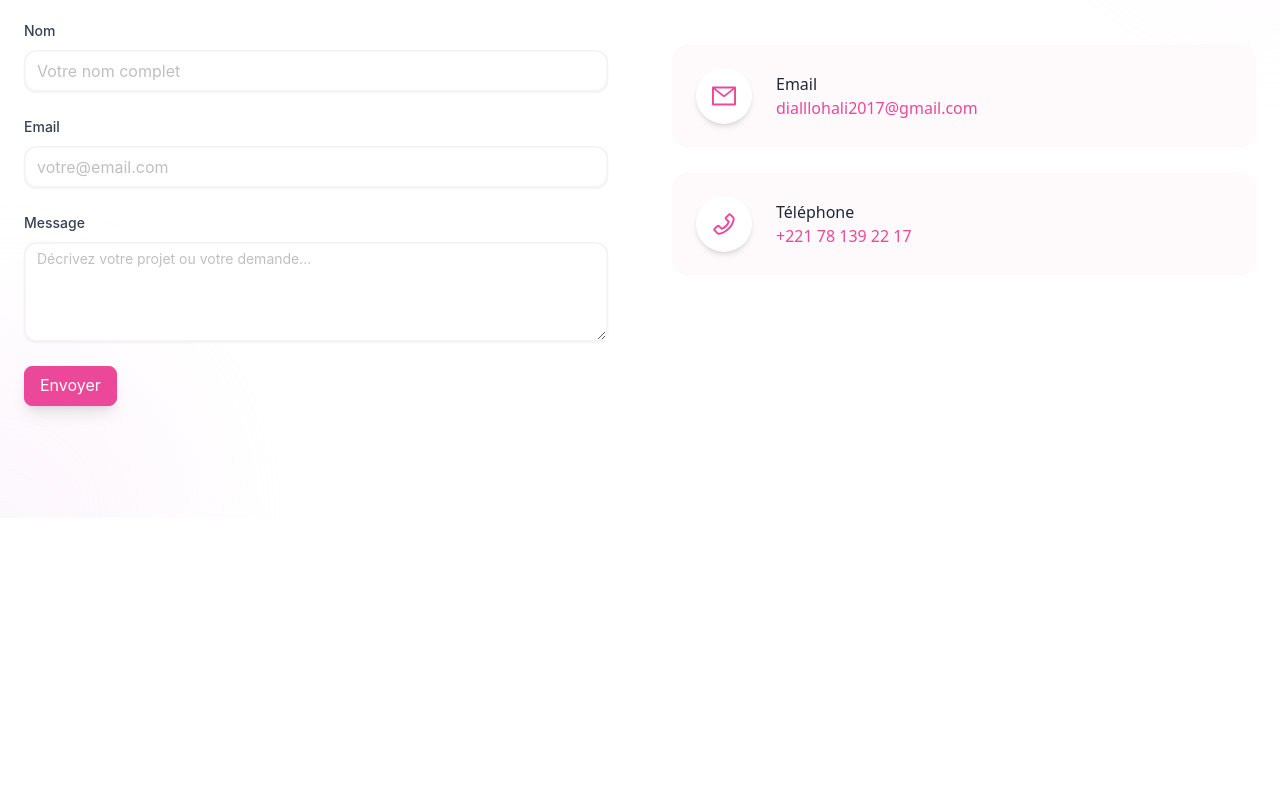
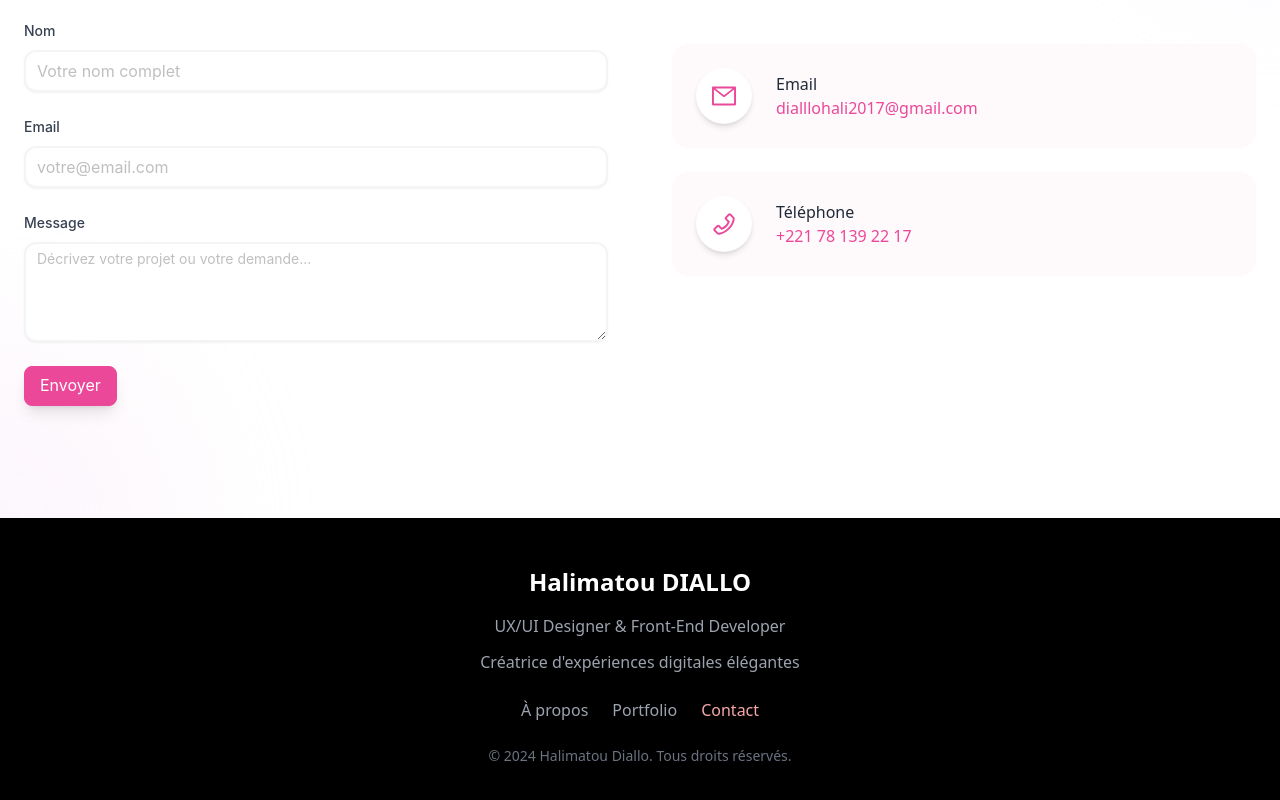
Before and after one commit to halima-cmd/Portfolio, a React (Create React App) app: page / in a window 1280 px wide. Shown: the part 3411-4211 px from the top of the page. Before the commit the page ends 3929 px from the top, so only its background shows below. Built offline with nearby package versions, Linux system fonts and the light colour scheme.

Commit message:
ajout de la section footer

```diff
--- a/src/components/Footer.js
+++ b/src/components/Footer.js
@@ -0,0 +1,99 @@
+import React, { useState, useEffect } from "react";
+
+const Footer = () => {
+  const [activeSection, setActiveSection] = useState("hero");
+
+  useEffect(() => {
+    const handleScroll = () => {
+      const sections = [
+        "hero",
+        "about",
+        "portfolio",
+        "process",
+        "testimonials",
+        "contact",
+      ];
+
+      const currentSection = sections.find((section) => {
+        const element = document.getElementById(section);
+        if (element) {
+          const rect = element.getBoundingClientRect();
+          return rect.top <= 100 && rect.bottom >= 100;
+        }
+        return false;
+      });
+
+      if (currentSection) {
+        setActiveSection(currentSection);
+      }
+    };
+
+    window.addEventListener("scroll", handleScroll);
+    return () => window.removeEventListener("scroll", handleScroll);
+  }, []);
+
+  const scrollToSection = (sectionId) => {
+    const element = document.getElementById(sectionId);
+    if (element) {
+      element.scrollIntoView({ behavior: "smooth" });
+    }
+  };
+
+  return (
+    <footer className="bg-black text-white py-12 px-8">
+      <div className="max-w-6xl mx-auto">
+        <div className="text-center">
+          <div className="playfair text-2xl font-semibold mb-4">
+            Halimatou DIALLO
+          </div>
+          <p className="text-gray-400 mb-3">
+          UX/UI Designer & Front-End Developer
+
+          </p>
+          <p className="text-gray-400 mb-6">
+            Créatrice d'expériences digitales élégantes
+          </p>
+
+          <div className="flex justify-center space-x-6 mb-6">
+            <button
+              onClick={() => scrollToSection("about")}
+              className={`${
+                activeSection === "about"
+                  ? "text-[#F7A8A8]"
+                  : "text-gray-400"
+              } hover:text-[#F7A8A8] transition-colors cursor-pointer`}
+            >
+              À propos
+            </button>
+            <button
+              onClick={() => scrollToSection("portfolio")}
+              className={`${
+                activeSection === "portfolio"
+                  ? "text-[#F7A8A8]"
+                  : "text-gray-400"
+              } hover:text-[#F7A8A8] transition-colors cursor-pointer`}
+            >
+              Portfolio
+            </button>
+            <button
+              onClick={() => scrollToSection("contact")}
+              className={`${
+                activeSection === "contact"
+                  ? "text-[#F7A8A8]"
+                  : "text-gray-400"
+              } hover:text-[#F7A8A8] transition-colors cursor-pointer`}
+            >
+              Contact
+            </button>
+          </div>
+
+          <p className="text-gray-500 text-sm">
+            © 2024 Halimatou Diallo. Tous droits réservés.
+          </p>
+        </div>
+      </div>
+    </footer>
+  );
+};
+
+export default Footer;
--- a/src/pages/Home.js
+++ b/src/pages/Home.js
@@ -9,6 +9,7 @@ import { Button } from "antd";
 
 import { FontAwesomeIcon } from "@fortawesome/react-fontawesome";
 import { faArrowUp} from "@fortawesome/free-solid-svg-icons";
+import Footer from '../components/Footer';
 
 const scrollToSection = (sectionId) => {
   const element = document.getElementById(sectionId);
@@ -26,6 +27,7 @@ const Home = () => {
       <Project />
       <Processus />
       <ContactForm />
+      <Footer />
 
       <Button
         shape="circle"
```
